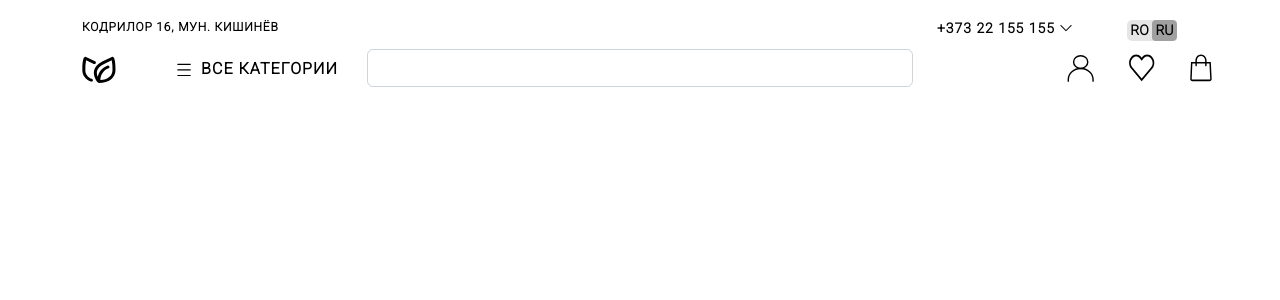
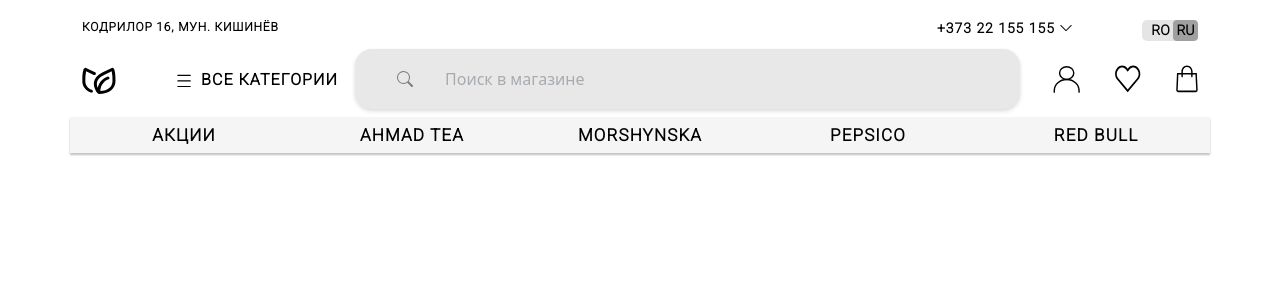
Before and after one commit to Valelaaa/ahmad-store-ui-ux, a Vue app: page / in a window 1280 px wide. Shown: the top 300 px of the page. Built offline with nearby package versions, Linux system fonts and the light colour scheme; a web font is replaced by a local one.

Commit message:
Added mini-nav-bar with product

```diff
--- a/src/components/HeaderContent.vue
+++ b/src/components/HeaderContent.vue
@@ -5,8 +5,8 @@
       <div class = "col-lg-2 offset-6 phone">+373 22 155 155
         <b-icon icon = "chevron-down"></b-icon>
       </div>
-      <div class = "col-lg-1">
-        <div class="language">
+      <div class = "d-flex col-lg-1 language-content justify-content-end">
+        <div class = "language">
           <div class = "language-ro">
             RO
           </div>
@@ -18,32 +18,49 @@
     </div>
     <b-navbar toggleable = "lg" type = "dark" class = "bg-white row" variant = "info">
       <div class = "col-lg-1 col-md-2 ml-5">
-
         <b-navbar-brand href = "#">
           <IconLogo />
         </b-navbar-brand>
       </div>
+
       <div class = "col-lg-2 col-md-2 col-sm-2">
         <a class = "all-categories" href = "#">
           <HamburgerMenu />
           <span class = "categories">ВСЕ КАТЕГОРИИ</span>
         </a>
       </div>
-            <div class = "col-lg-6 col-md-5">
-            <b-form-input type = "search"></b-form-input>
+
+      <!--        <div class = "d-flex col-lg-6 col-md-5 search-input justify-content-center align-items-center">-->
+      <div class = "d-flex col-lg-7 col-md-5 search-input justify-content-center align-items-center">
+
+        <b-icon class = "search-bar search-bar-icon" icon = "search"></b-icon>
+        <b-form-input v-model = "searchQuery" class = "bg-transparent searchingField no-clear" type = "search" placeholder = "Поиск в магазине" :no-animation = "true" />
+
       </div>
-            <div class = "d-flex col offset-1">
-              <a class="navbar-items">
-              <IconUser/>
+        <!--        <div class = "d-flex col-3 justify-content-end">-->
+      <div class = "d-flex col-2 justify-content-end">
+        <a class = "navbar-items" href="/">
+          <IconUser />
         </a>
-              <a class="navbar-items">
-                <IconHeart/>
+
+        <a class = "navbar-items" href="/">
+          <IconHeart />
         </a>
-              <a class="navbar-items">
-                <IconShoppingBag/>
+
+        <a class = "navbar-items" href="/">
+          <IconShoppingBag />
         </a>
       </div>
     </b-navbar>
+
+    <b-navbar class ="row products_bar text-center">
+      <div class="product-bar-item col">акции</div>
+      <div class="product-bar-item col">ahmad tea</div>
+      <div class="product-bar-item col">morshynska</div>
+      <div class="product-bar-item col">pepsico</div>
+      <div class="product-bar-item col">red bull</div>
+    </b-navbar>
+
   </header>
 </template>
 
@@ -61,8 +78,25 @@ export default {
 
 }
 </script>
+<style>
 
-<style>
+.product-bar-item{
+  font-family: 'Roboto', sans-serif;
+  font-style: normal;
+  font-weight: 600;
+  font-size: 17px;
+  line-height: 20px;
+  text-transform: uppercase;
+  /* identical to box height */
+
+  letter-spacing: 0.068em;
+
+  color: #000000;
+}
+.products_bar{
+  background:rgba(217, 217, 217, 0.26);
+  box-shadow: 0px 2px 2px rgba(0, 0, 0, 0.25);
+}
 * {
   padding: 0;
   margin: 0;
@@ -99,13 +133,13 @@ export default {
 .language {
   font-family: 'Roboto', sans-serif;
   display: flex;
-  justify-content: space-between;
+  justify-content: end;
   font-weight: 600;
   font-size: 14px;
   color: #000000;
   background: rgba(0, 0, 0, .1);
   border-radius: 5px;
-  width: 50px;
+  width: 56px;
 }
 
 .language-ru {
@@ -115,9 +149,14 @@ export default {
   border-radius: 4px;
   text-align: center;
 }
+
 .language-ro {
   width: 25px;
   text-align: center;
+}
+
+.language-content {
+  padding: 0px;
 }
 
 .all-categories {
@@ -137,7 +176,35 @@ export default {
 
   color: #000000;
 }
-.navbar-items{
-  margin-left:35px;
+
+.navbar-items {
+  margin-left: 35px;
+}
+
+.search-input {
+
+  filter: drop-shadow(0px 2px 2px rgba(0, 0, 0, 0.25));
+  background: #D9D9D9;
+  opacity: 0.6;
+  border-radius: 17px;
+  height: 60px
+}
+
+.search-bar {
+  /*border-style:outline;*/
+  outline: none;
+  outline-offset: 0;
+  padding-left:30px;
+  padding-right: 35px;
+}
+
+.searchingField{
+  border-color: transparent !important;
+}
+div .searchingField:focus,
+.searchingField:active {
+  outline: none;
+  box-shadow: none !important;
+  border-color: transparent !important;
 }
 </style>
```
Lines whose indentation alone changed are shown as unchanged.
